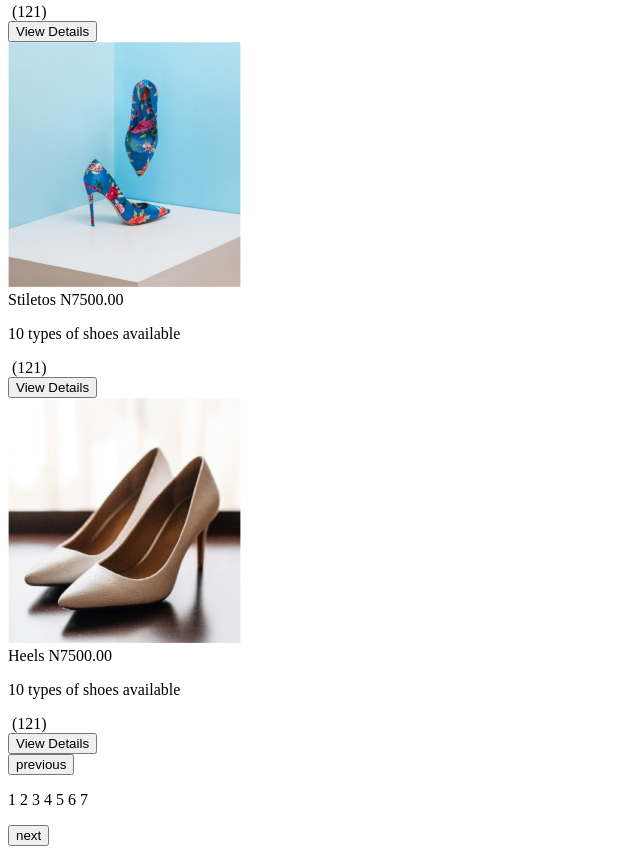
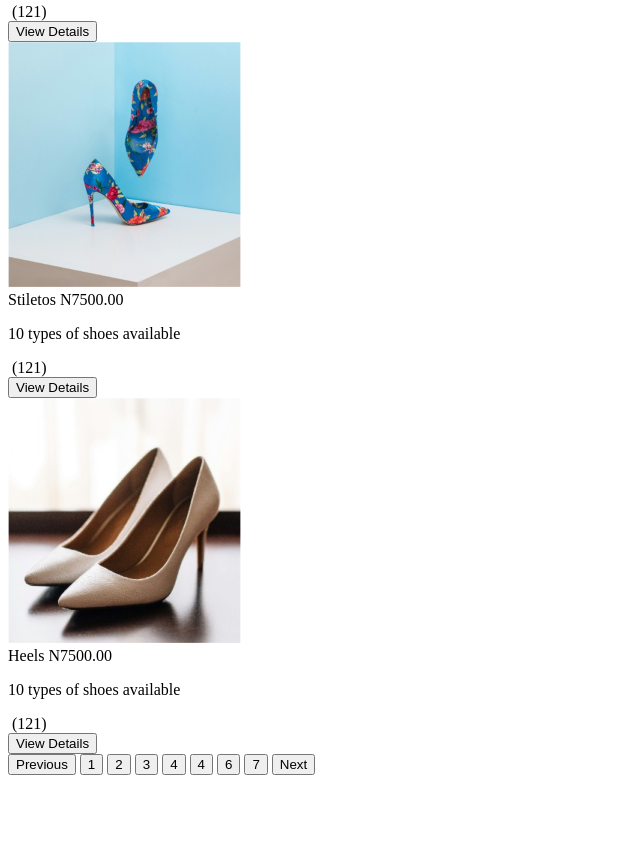
Before and after one commit to chiefEbube/frontend-with-ebube, a plain HTML site: page class-one/index.html in a window 1280 px wide. Shown: the part 1464-2318 px from the top of the page, without its empty margins (0-640 px from the left). After the commit the page ends 2247 px from the top, so only its background shows below. Drawn offline with Linux system fonts and the light colour scheme.

Commit message:
added pagination buttons

```diff
--- a/class-one/index.html
+++ b/class-one/index.html
@@ -140,21 +140,21 @@
                     </div>
                 </div>
             </div>
-            <div class="pagination"></div>
+            <div class="pagination">
+                <button>Previous</button>
+                <button>1</button>
+                <button>2</button>
+                <button>3</button>
+                <button>4</button>
+                <button>4</button>
+                <button>6</button>
+                <button>7</button>
+                <button>Next</button>
+            </div>
         </div>
 
         <div>
 
-        </div>
-
-        <div>
-            <button>
-                previous
-            </button>
-            <p>1 2 3 4 5 6 7</p>
-            <button>
-                next
-            </button>
         </div>
     </main>
 
```
